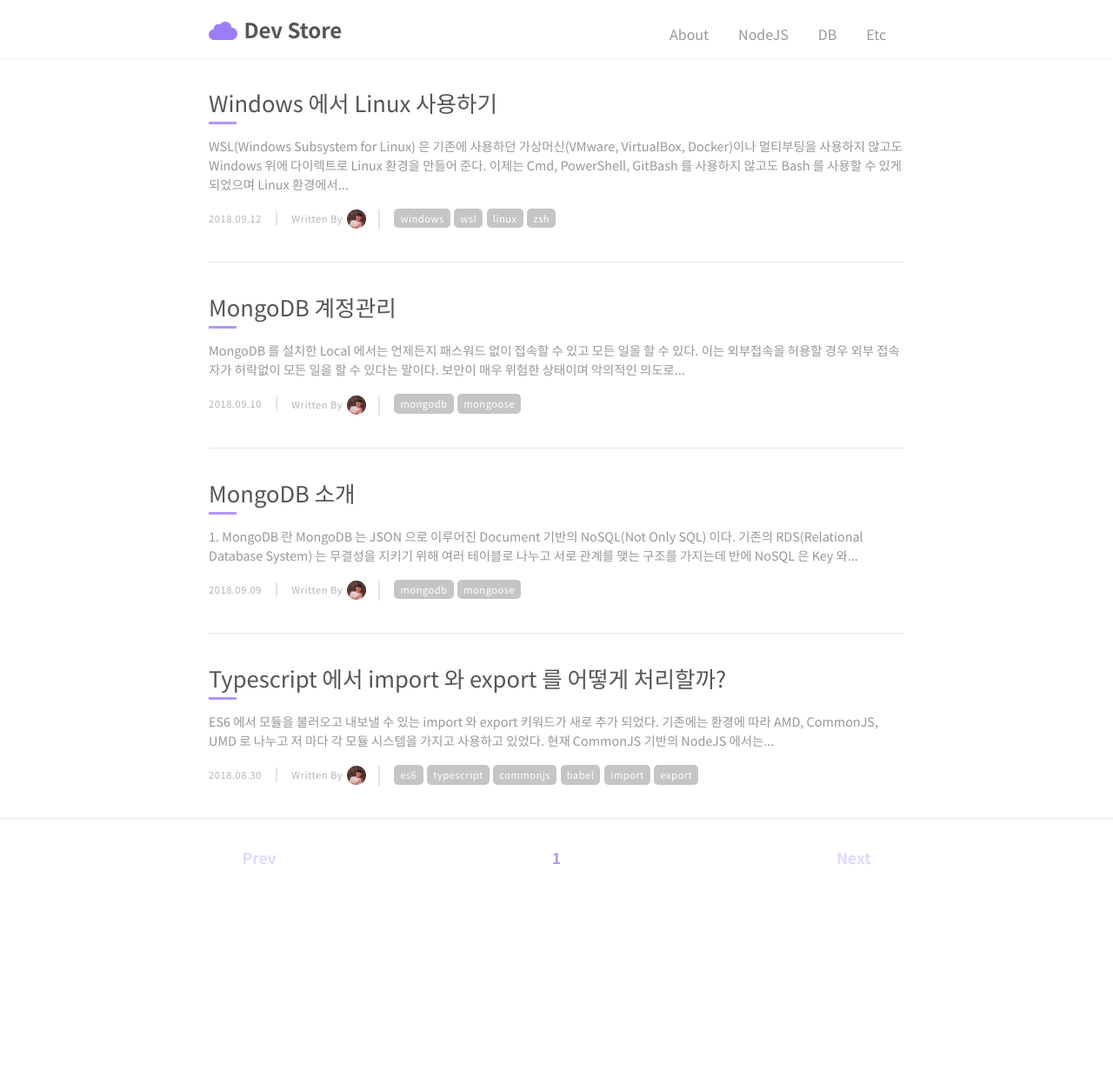
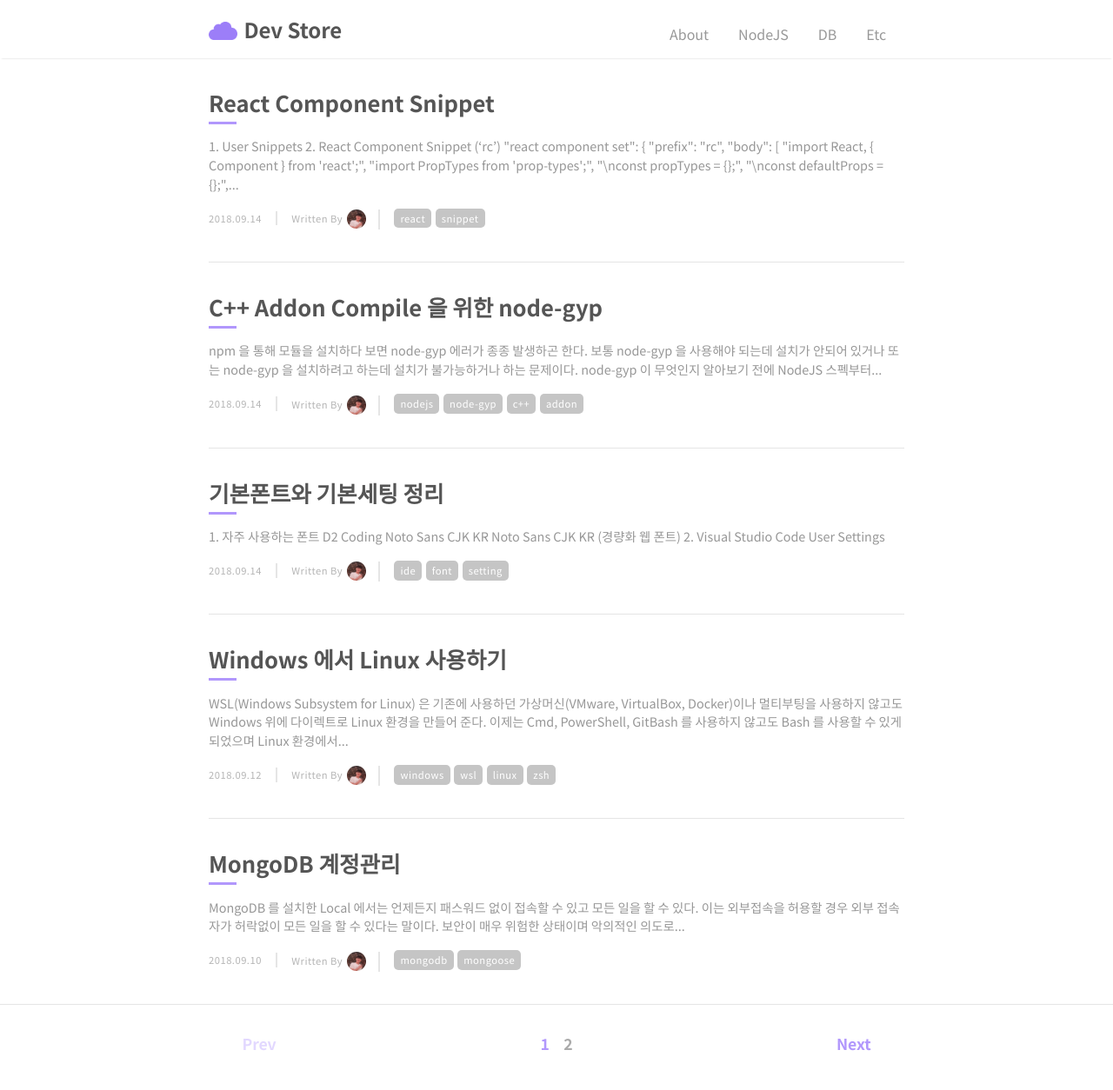
Before and after one commit to Shin-Hyunggyu/Shin-Hyunggyu.github.io, a Jekyll site: the page built from index.html, in a window 1280 px wide. Shown: the whole page at 87% size. Built offline with Jekyll 4.4.1, drawn with Linux system fonts in a browser that asks for light colours; the list of posts is cut into pages by our own code; before the commit the page ends 1041 px from its top, so only the background shows below that.

Commit message:
feat, fix 포스팅 추가, 스타일 수정 1. 티스토리에 작성되있던 것 중 가져올 거 가져오는 작업중 2. 메인 타이틀 폰트무게, 이미지 상하 margin 값, td 좌우 패딩값 수정

````diff
--- /dev/null
+++ b/_posts/Etc/2018-09-14-settings.md
@@ -0,0 +1,25 @@
+---
+layout: post
+categories: Etc
+tags: [ ide, font, setting ]
+title: "기본폰트와 기본세팅 정리"
+# author: "Lofty87" (default site.author.name)
+# author-img: /assets/img/<author>.jpg (default site.author.img)
+date: 2018-09-14
+---
+
+## 1. 자주 사용하는 폰트
+
+|**D2 Coding**|[![다운로드](/assets/img/attach.png)](https://drive.google.com/open?id=1w68OjeNbabSGnSJyz2l7tq3RkG4ZYvPa)|
+|**Noto Sans CJK KR**|[![다운로드](/assets/img/attach.png)](https://drive.google.com/open?id=1p5OQPqZ8dyLuHLJ8B9qFN5BGmb4Sdhmo)|
+|**Noto Sans CJK KR (경량화 웹 폰트)**|[![다운로드](/assets/img/attach.png)](https://drive.google.com/open?id=17hG2bY-GUFcZhmK1ejagCsIqkmmCyAB6)|
+
+<br><br>
+
+## 2. Visual Studio Code
+
+|**User Settings**|[![다운로드](/assets/img/attach.png)](https://drive.google.com/open?id=1D18pfR_a_mduHdU9gP7TPF5Qvb_-iMWg)|
+
+<br>
+
+![Visual Studio Code Plugin](/assets/img/posts/Etc/2018-09-14/VisualStudioCodePlugin.png)
--- /dev/null
+++ b/_posts/NodeJS/2018-09-14-native-addon-module.md
@@ -0,0 +1,36 @@
+---
+layout: post
+categories: NodeJS
+tags: [ nodejs, node-gyp, c++, addon ]
+title: "C++ Addon Compile 을 위한 node-gyp"
+# author: "Lofty87" (default site.author.name)
+# author-img: /assets/img/<author>.jpg (default site.author.img)
+date: 2018-09-14
+---
+
+`npm` 을 통해 모듈을 설치하다 보면 [node-gyp](https://github.com/nodejs/node-gyp) 에러가 종종 발생하곤 한다. 보통 node-gyp 을 사용해야 되는데 설치가 안되어 있거나 또는 node-gyp 을 설치하려고 하는데 설치가 불가능하거나 하는 문제이다. node-gyp 이 무엇인지 알아보기 전에 NodeJS 스펙부터 살펴 볼 필요가 있다. NodeJS 는 CommonJs 표준과 V8 자바스크립트 엔진을 기반으로 만들어진 자바스크립트 런타임이다. 이 V8 자바스크립트 엔진은 C++ 언어로 작성되었으며 자바스크립트 코드를 기계어로 바꾸어 실행하는 역할을 한다. 그렇기 때문에 자바스크립트로 작성하던 모듈들도 C++ 언어로 작성하여 `require` 할 수 있다. 스크립트 언어는 생산성이 좋고 편하지만 속도가 느리고 로우한 로직 또는 바이너리 처리가 힘들기 때문에 부분적으로 C++ 언어를 사용하여 모듈을 작성한다면 이런 단점을 보완하고 NodeJS 성능을 향상시킬 수 있다. 이 C++ 언어로 작성된 모듈을 '[C++ Addon](https://nodejs.org/api/addons.html#addons_c_addons)' 또는 'Natvie Node Module' 또는 'Native Addon Module' 이라고 하며 Compile 후 `require` 할 수 있다. 바로 이 Compile 작업을 해주는 도구가 node-gyp 인 것이다. node-gyp 말고도 직접 GCC Compiler 를 사용해 Compile 을 할 수도 있다.
+
+# node-gyp 설치
+
+node-gyp 을 설치하고 사용하려면 Python v2.7 과 C++ 언어를 Compile 할 수 있는 환경이 구축되있어야 한다. Python 버전은 반드시 2.7 이어야 함을 명심하자. Mac OS 라면 Python 이 기본적으로 설치되어 있을 것이고 Xcode 를 통해 나머지 환경만 조성하면 되겠다. 하지만 Windows 는 직접 둘을 설치하고 설정해야만 하는 번거로움이 있는데 정상적으로 설치했다고 해도 node-gyp 이 설치되지 않는 짜증나는 경우가 있다. 이를 해결해 줄 모듈이 바로 [windows-build-tools](https://www.npmjs.com/package/windows-build-tools) 이다. `npm` 을 통해 이 모듈을 설치해주면 자동으로 실행되어 Visual C++ Build Tools (Free Charge) 와 Python 2.7 을 설치해준다. 또 C++ Addon 을 Compile 할 수 있도록 적당한 설정까지 완료해준다. 이미 어떤 환경이 조성되있더라도 충돌하지 않도록 잘 구분해서 설치해주기 때문에 충돌도 걱정할 필요가 없다.
+
+* **1. windows-build-tools**
+  * Python 2.7, Visual C++ Build Tools 를 설치해주고 PATH 를 등록해 줌
+  * Windows 7 또는 Windows Vista 일 경우 .NET Framework 4.5.1 을 미리 설치해야 함
+
+```bash
+// 관리자 권한으로 실행
+npm install -g --production windows-build-tools
+```
+
+* **2. node-gyp**
+
+```bash
+npm install -g node-gyp
+```
+
+<br><br>
+
+**※ Reference**
+  * [Node.js C++ 모듈 제작 하기](https://blog.naver.com/ojwojwoj/221266536930)
+  * [Node.js 용 c++ Addon을 gcc로 컴파일하기 (node-gyp 없이)](http://z-wony.tistory.com/12)
--- /dev/null
+++ b/_posts/NodeJS/2018-09-14-react-component-snippet.md
@@ -0,0 +1,47 @@
+---
+layout: post
+categories: NodeJS
+tags: [ react, snippet ]
+title: "React Component Snippet"
+# author: "Lofty87" (default site.author.name)
+# author-img: /assets/img/<author>.jpg (default site.author.img)
+date: 2018-09-14
+---
+
+## 1. User Snippets
+
+![React Snippet](/assets/img/posts/NodeJS/2018-09-14/react-component-snippet.png)
+
+<br>
+
+## 2. React Component Snippet ('rc')
+
+```json
+"react component set": {
+  "prefix": "rc",
+  "body": [
+    "import React, { Component } from 'react';",
+    "import PropTypes from 'prop-types';",
+
+    "\nconst propTypes = {};",
+
+    "\nconst defaultProps = {};",
+
+    "\nclass $1 extends Component {",
+      "\tconstructor(props) {",
+        "\t\tsuper(props);",
+      "\t}",
+      "\n\trender() {",
+        "\t\treturn (",
+          "\t\t\t<div>$1</div>",
+        "\t\t);",
+      "\t}",
+    "}",
+
+    "\n$1.propTypes = propTypes;",
+    "$1.defaultProps = defaultProps;",
+
+    "\nexport default $1;"
+  ]
+}
+```
--- a/_sass/tale/_base.scss
+++ b/_sass/tale/_base.scss
@@ -94,6 +94,11 @@ table {
     height:40px;
     border-bottom:1px solid #e5e5e5;
 
+    td {
+      padding-left: 1rem;
+      padding-right: 1rem;
+    }
+
     &:last-child {
       border:0;
     }
--- a/_sass/tale/_catalogue.scss
+++ b/_sass/tale/_catalogue.scss
@@ -49,7 +49,7 @@
     color: $default-color;
     display: block;
     font-size: 1.6rem;
-    font-weight: 500;
+    font-weight: 600;
     margin: 0 0 4px 0;
   }
 
@@ -81,7 +81,7 @@
   padding-bottom: 1.5rem;
 
   .title {
-    padding: 2.2rem 0 .05rem 0;
+    padding: 2.2rem 0 .5rem 0;
     font-size: 1.5rem;
     font-weight: bold;
     color: $default-shade;
--- a/_sass/tale/_post.scss
+++ b/_sass/tale/_post.scss
@@ -96,7 +96,7 @@
   }
 
   img {
-    margin: 0 auto 0.5rem;
+    margin: 0.5rem auto;
   }
 
   img + em {
````
Also changed, not shown: assets/img/attach.png (added), assets/img/posts/Etc/2018-09-14/VisualStudioCodePlugin.png (added), assets/img/posts/NodeJS/2018-09-14/react-component-snippet.png (added).
